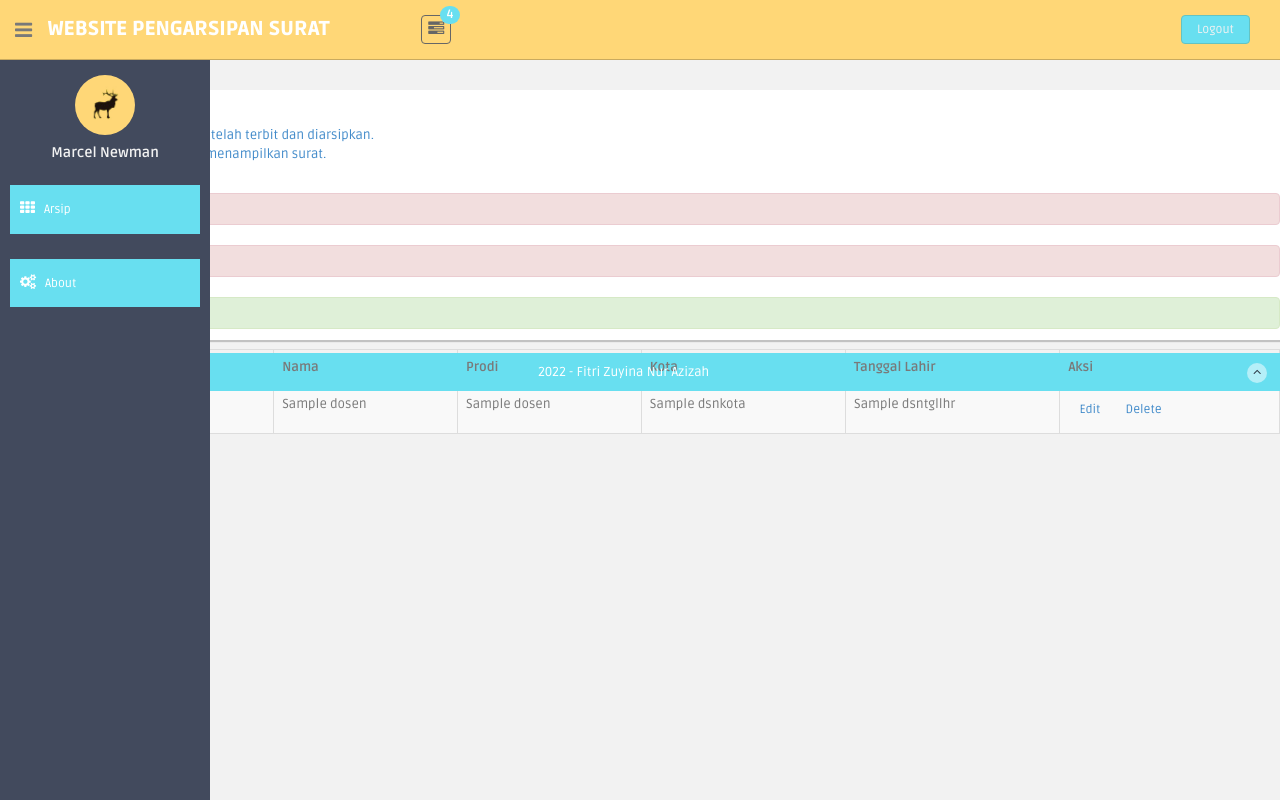
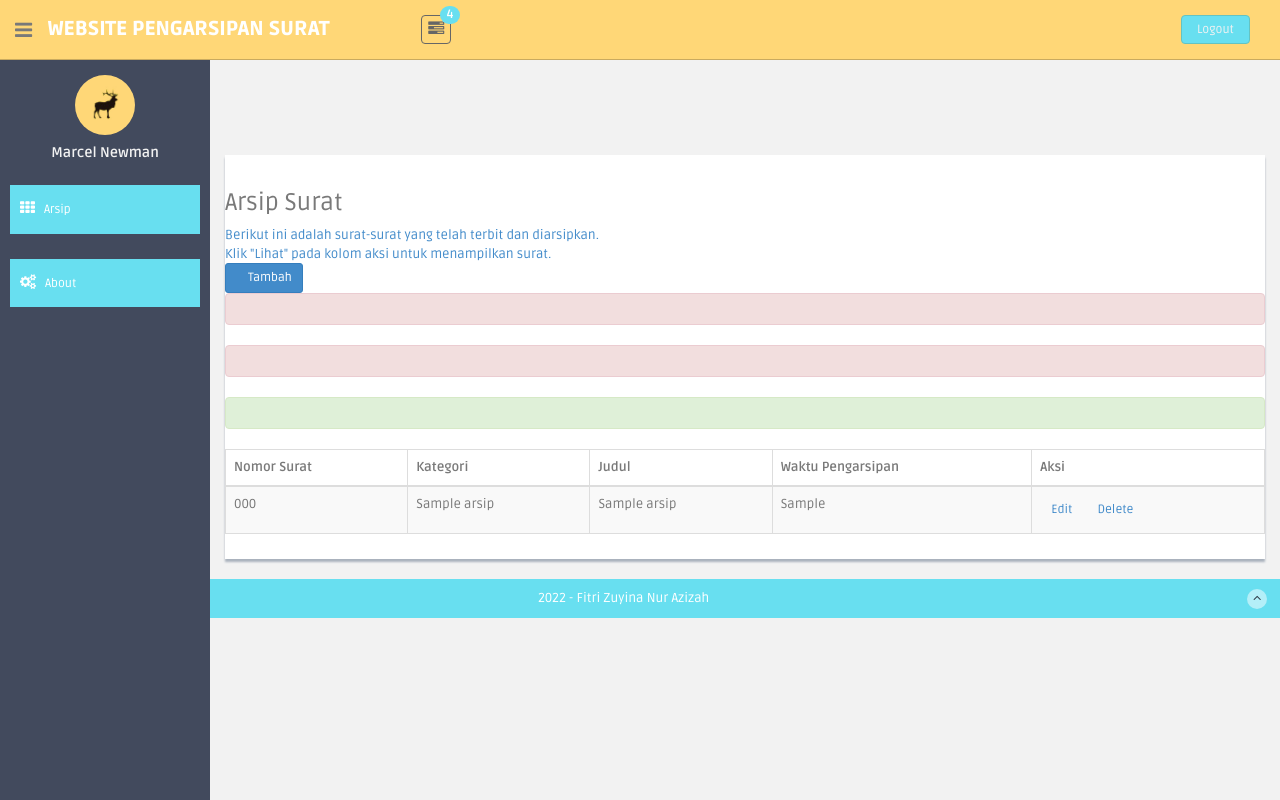
Before and after one commit to nuranoer/appserkom_arsip, a CodeIgniter 4 app: the page made by app/Views/arsip/data.php in a window 1280 px wide. Run offline with PHP 8.4 and a stand-in for CodeIgniter, Linux system fonts and the light colour scheme; the template is opened without the code that fills it: most values are stand-ins (such as "Sample title", 1, 10 or a date in 2020); data that the repository does not hold is empty; some libraries are stand-ins or nearby versions.

Commit message:
Add View Data

```diff
--- a/app/Controllers/ArsipController.php
+++ b/app/Controllers/ArsipController.php
@@ -7,7 +7,7 @@ use App\Models\Arsip;
 use App\Models\Kategori;
 use Exception;
 
-class ProdiController extends BaseController
+class ArsipController extends BaseController
 {
     private Arsip $arsip;
 
@@ -21,7 +21,7 @@ class ProdiController extends BaseController
     {
         $data['arsip'] = $this->arsip->get_data();
         $data['title'] = 'List Arsip';
-		//echo view('dashboard/prodi/index', $data);
+		echo view('arsip/data', $data);
     }
 
     public function new()
--- a/app/Views/arsip/data.php
+++ b/app/Views/arsip/data.php
@@ -22,12 +22,12 @@
     </section>
 
     <!-- Main content -->
-    <section class="content">
-        <div class="container-fluid">
+    <section id="main-content">
+          <section class="wrapper">
             <!-- /.row -->
-            <div class="row">
-                <div class="col-12">
-                    <div class="card">
+            <div class="row mt">
+                <div class="col-md-12">
+                    <div class="content-panel">
                         <div class="card-header">
                             <h3 class="card-title">Arsip Surat</h3>
                             <a>Berikut ini adalah surat-surat yang telah terbit dan diarsipkan.
@@ -45,32 +45,27 @@
                                 <table id="example1" class="table table-bordered table-striped">
                                 <thead>
                                     <tr>
-                                    <th scope="col">No.</th>
-                                    <th scope="col">NIDN</th>
-                                    <th scope="col">Nama</th>
-                                    <th scope="col">Prodi</th>
-                                    <th scope="col">Kota</th>
-                                    <th scope="col">Tanggal Lahir</th>
+                                    <th scope="col">Nomor Surat</th>
+                                    <th scope="col">Kategori</th>
+                                    <th scope="col">Judul</th>
+                                    <th scope="col">Waktu Pengarsipan</th>
                                     <th scope="col">Aksi</th>
                                     </tr>
                                 </thead>
                                 <tbody>
                                 <?php
-                                    if ($dosen) :
-                                        $no = 1;
-                                        foreach($dosen as $d): ?>
+                                    if ($arsip) :
+                                        foreach($arsip as $a): ?>
                                             <tr>
-                                                <td><?= $no++ ?></td>
-                                                <td><?= $d->DSNNIDN ?></td>
-                                                <td><?= $d->DSNNAMA ?></td>
-                                                <td><?= $d->nama_prodi ?></td>
-                                                <td><?= $d->DSNKOTA ?></td>
-                                                <td><?= $d->DSNTGLLHR ?></td>
+                                                <td><?= $a->nomor_surat ?></td>
+                                                <td><?= $a->nama_kategori ?></td>
+                                                <td><?= $a->judul_surat ?></td>
+                                                <td><?= $a->waktu_arsip ?></td>
                                                 <td class="d-flex justify-content-center">
-                                                <a href="<?= base_url('dashboard/dosen/'.$d->id.'/edit') ?>"
+                                                <a href="<?= base_url('dashboard/dosen/'.$a->id.'/edit') ?>"
                                                     class="btn btn-sm btn-outline-warning mr-1">Edit</a>
                                                 <a href="#"
-                                                    data-href="<?= base_url('dashboard/dosen/'.$d->id.'/delete') ?>"
+                                                    data-href="<?= base_url('dashboard/dosen/'.$a->id.'/delete') ?>"
                                                     onclick="confirmToDelete(this)"
                                                     class="btn btn-sm btn-outline-danger">Delete</a>
                                                 </td>
--- a/app/Views/arsip/layouts/app.php
+++ b/app/Views/arsip/layouts/app.php
@@ -2,5 +2,5 @@
 <?= $this->include('arsip/layouts/navbar.php'); ?>
 <?= $this->include('arsip/layouts/sidebar.php'); ?>
 <?= $this->renderSection('content'); ?>
-<?= $this->include('layouts/footer.php'); ?>
+<?= $this->include('arsip/layouts/footer.php'); ?>
 <?= $this->renderSection('js'); ?>
--- a/app/Views/arsip/layouts/header.php
+++ b/app/Views/arsip/layouts/header.php
@@ -11,18 +11,18 @@
     <title>GO-ARSIP</title>
 
     <!-- Bootstrap core CSS -->
-    <link href="assets/css/bootstrap.css" rel="stylesheet">
+    <link href="<?= base_url() ?>/assets/css/bootstrap.css" rel="stylesheet">
     <!--external css-->
-    <link href="assets/font-awesome/css/font-awesome.css" rel="stylesheet" />
-    <link rel="stylesheet" type="text/css" href="assets/css/zabuto_calendar.css">
-    <link rel="stylesheet" type="text/css" href="assets/js/gritter/css/jquery.gritter.css" />
-    <link rel="stylesheet" type="text/css" href="assets/lineicons/style.css">
+    <link href="<?= base_url() ?>/assets/font-awesome/css/font-awesome.css" rel="stylesheet" />
+    <link rel="stylesheet" type="text/css" href="<?= base_url() ?>/assets/css/zabuto_calendar.css">
+    <link rel="stylesheet" type="text/css" href="<?= base_url() ?>/assets/js/gritter/css/jquery.gritter.css" />
+    <link rel="stylesheet" type="text/css" href="<?= base_url() ?>/assets/lineicons/style.css">
 
     <!-- Custom styles for this template -->
-    <link href="assets/css/style.css" rel="stylesheet">
-    <link href="assets/css/style-responsive.css" rel="stylesheet">
+    <link href="<?= base_url() ?>/assets/css/style.css" rel="stylesheet">
+    <link href="<?= base_url() ?>/assets/css/style-responsive.css" rel="stylesheet">
 
-    <script src="assets/js/chart-master/Chart.js"></script>
+    <script src="<?= base_url() ?>/assets/js/chart-master/Chart.js"></script>
 
     <!-- HTML5 shim and Respond.js IE8 support of HTML5 elements and media queries -->
     <!--[if lt IE 9]>
--- a/app/Views/arsip/layouts/sidebar.php
+++ b/app/Views/arsip/layouts/sidebar.php
@@ -7,17 +7,17 @@
               <!-- sidebar menu start-->
               <ul class="sidebar-menu" id="nav-accordion">
 
-              	  <p class="centered"><a href="profile.html"><img src="assets/img/ui-sam.jpg" class="img-circle" width="60"></a></p>
+              	  <p class="centered"><a href="profile.html"><img src="<?= base_url() ?>/assets/img/ui-sam.jpg" class="img-circle" width="60"></a></p>
               	  <h5 class="centered">Marcel Newman</h5>
 
                   <li class="mt">
-                      <a class="active" href="index.html">
+                      <a class="active" href="/">
                           <i class="fa fa-th"></i>
                           <span>Arsip</span>
                       </a>
                   </li>
                   <li class="mt">
-                      <a class="active" href="index.html">
+                      <a class="active" href="about">
                           <i class="fa fa-cogs"></i>
                           <span>About</span>
                       </a>
```
